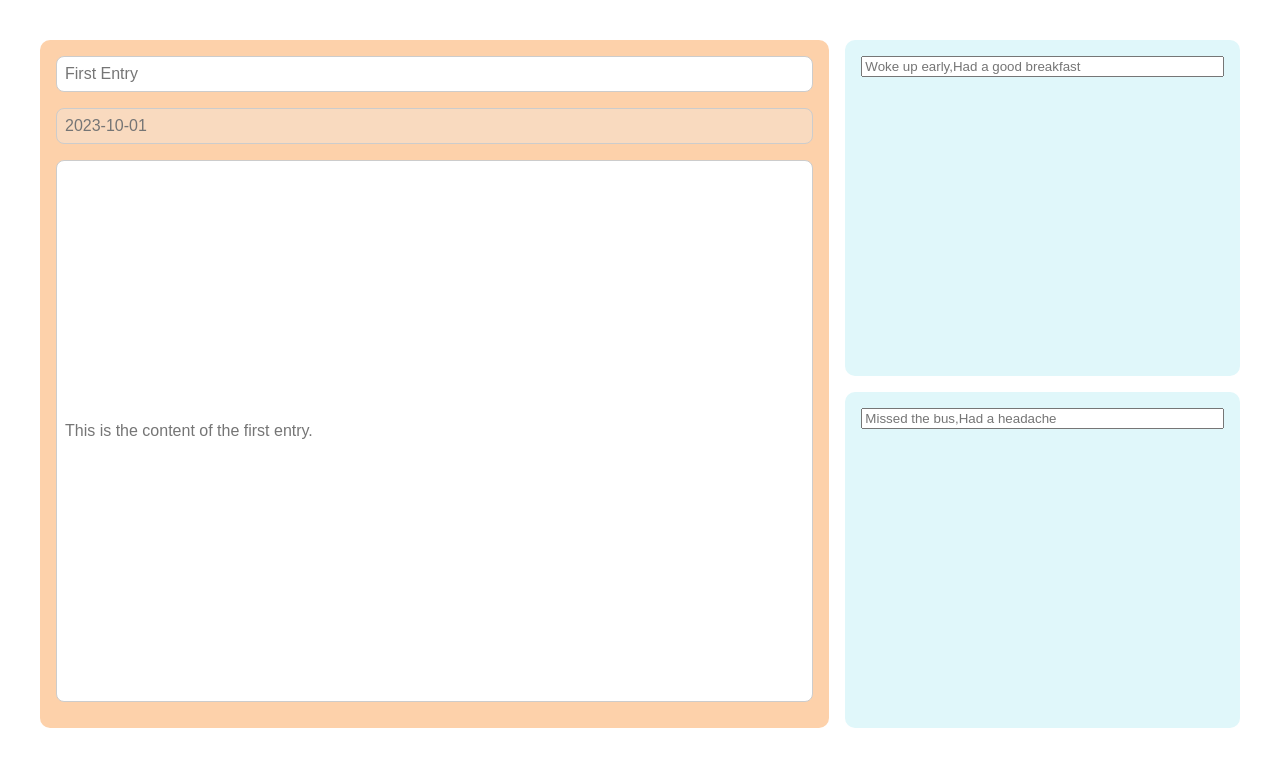
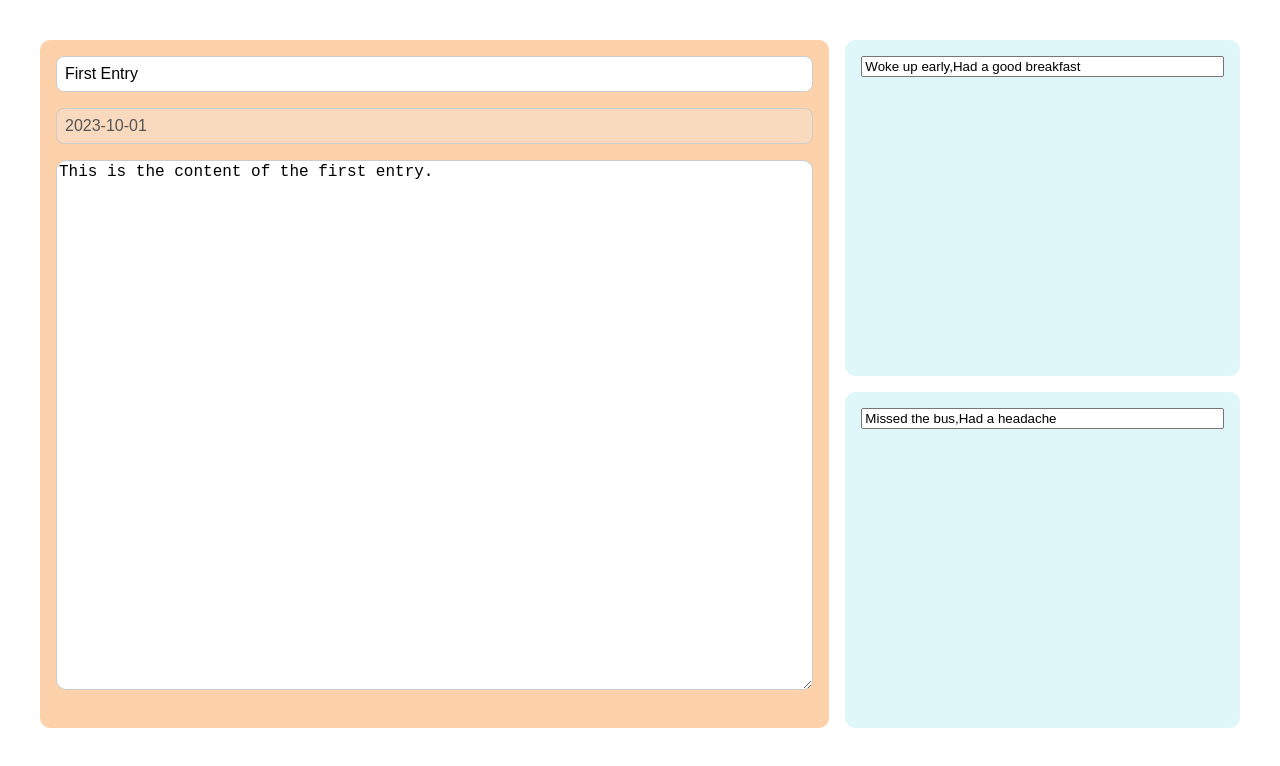
Before and after one commit to Juaan26/emotional-diary, a React (Vite) app: page /entry/1 in a window 1280 px wide. Shown: the top 766 px of the page. Built offline with nearby package versions, Linux system fonts and the light colour scheme.

Commit message:
añadido a futuro el guardar datos al modificar una nota

```diff
--- a/src/App.jsx
+++ b/src/App.jsx
@@ -1,16 +1,28 @@
 import { Routes, Route } from 'react-router'
 import Home from "./pages/Home"
 import { EntryPage } from './pages/EntryPage'
-import { entries } from "./assets/entries.json"
+import { entries as entriesData } from "./assets/entries.json"
+import { useState } from "react"
 function App() {
+  const [entries, setEntries] = useState(entriesData)
 
+  const updateEntry = (id, updatedData) => {
+    setEntries(prevEntries => {
+      return prevEntries.map(entry => {
+        return entry.id === id ? {
+          ...entry, ...updatedData
+        } : entry
 
+      }
+      )
+    })
+  }
 
 
   return (
     <Routes>
       <Route path="/" element={ <Home entries={ entries } /> } />
-      <Route path="/entry/:id" element={ <EntryPage entries={ entries } /> } />
+      <Route path="/entry/:id" element={ <EntryPage entries={ entries } updateEntry={ updateEntry } /> } />
     </Routes>
   )
 }
--- a/src/pages/EntryPage.jsx
+++ b/src/pages/EntryPage.jsx
@@ -1,34 +1,114 @@
-import { useParams } from "react-router"
+import { useEffect, useState, useRef } from "react";
+import { useParams } from "react-router";
 
+export function EntryPage({ entries, updateEntry }) {
+    const params = useParams();
+    const [entry, setEntry] = useState(null);
+    const [formData, setFormData] = useState({
+        title: "",
+        date: "",
+        content: "",
+        goodThings: [],
+        badThings: []
+    });
 
-export function EntryPage({ entries }) {
-    const params = useParams()
-    const entry = entries.find(entry => entry.id == params.id)
-    if (!entry) {
-        return <h2>Ha habido un problema con tu página</h2>
-    }
+    // Buscamos la entrada cuando entries o el id cambien
+    useEffect(() => {
+        if (!entries) return;
+        const found = entries.find(e => String(e.id) === String(params.id));
+        setEntry(found || null);
+    }, [entries, params.id]);
+
+    // Actualizamos el formData al cambiar entry
+    useEffect(() => {
+        if (entry) {
+            setFormData({
+                title: entry.title || "",
+                date: entry.date || "",
+                content: entry.content || "",
+                goodThings: entry.goodThings || [],
+                badThings: entry.badThings || []
+            });
+        }
+    }, [entry]);
+
+    // Ref para manejar el timeout del debounce
+    const debounceTimeout = useRef(null);
+
+    useEffect(() => {
+        // Si no hay entrada, no hacemos nada
+        if (!entry) return;
+
+        // Limpiamos timeout anterior
+        if (debounceTimeout.current) {
+            clearTimeout(debounceTimeout.current);
+        }
+
+        // Ponemos un timeout para llamar a updateEntry tras 1 segundo sin cambios
+        debounceTimeout.current = setTimeout(() => {
+            updateEntry(params.id, formData);
+        }, 1000); // 1000 ms = 1 segundo
+
+        // Limpiar el timeout si el componente se desmonta o cambia formData
+        return () => {
+            if (debounceTimeout.current) {
+                clearTimeout(debounceTimeout.current);
+            }
+        };
+    }, [formData, entry, params.id, updateEntry]);
+
+    const handleChange = (e) => {
+        const { name, value } = e.target;
+        if (name === "id") return;
+
+        setFormData(prev => ({
+            ...prev,
+            [name]: value
+        }));
+    };
+
+    if (!entry) return <h2>Entrada no encontrada</h2>;
+
     return (
         <div className="entry-page-container">
             <form className="entry-page">
-                <input type="text" name="title" placeholder={ entry.title } />
-                <input type="text" name="date" disabled placeholder={ entry.date } />
-                <input className="entry-page-content" type="text" name="content" placeholder={ entry.content } />
+                <input
+                    type="text"
+                    name="title"
+                    value={ formData.title }
+                    onChange={ handleChange }
+                />
+                <input
+                    type="text"
+                    name="date"
+                    value={ formData.date }
+                    disabled
+                />
+                <textarea
+                    className="entry-page-content"
+                    name="content"
+                    value={ formData.content }
+                    onChange={ handleChange }
+                />
             </form>
+
             <form className="entry-page-good">
-                <input type="text" name="title" placeholder={ entry.goodThings } />
+                <input
+                    type="text"
+                    name="goodThings"
+                    value={ formData.goodThings }
+                    onChange={ handleChange }
+                />
             </form>
+
             <form className="entry-page-bad">
-                <input type="text" name="title" placeholder={ entry.badThings } />
+                <input
+                    type="text"
+                    name="badThings"
+                    value={ formData.badThings }
+                    onChange={ handleChange }
+                />
             </form>
         </div>
-    )
-
-
-
-
-
-
-
-
-
+    );
 }
```
